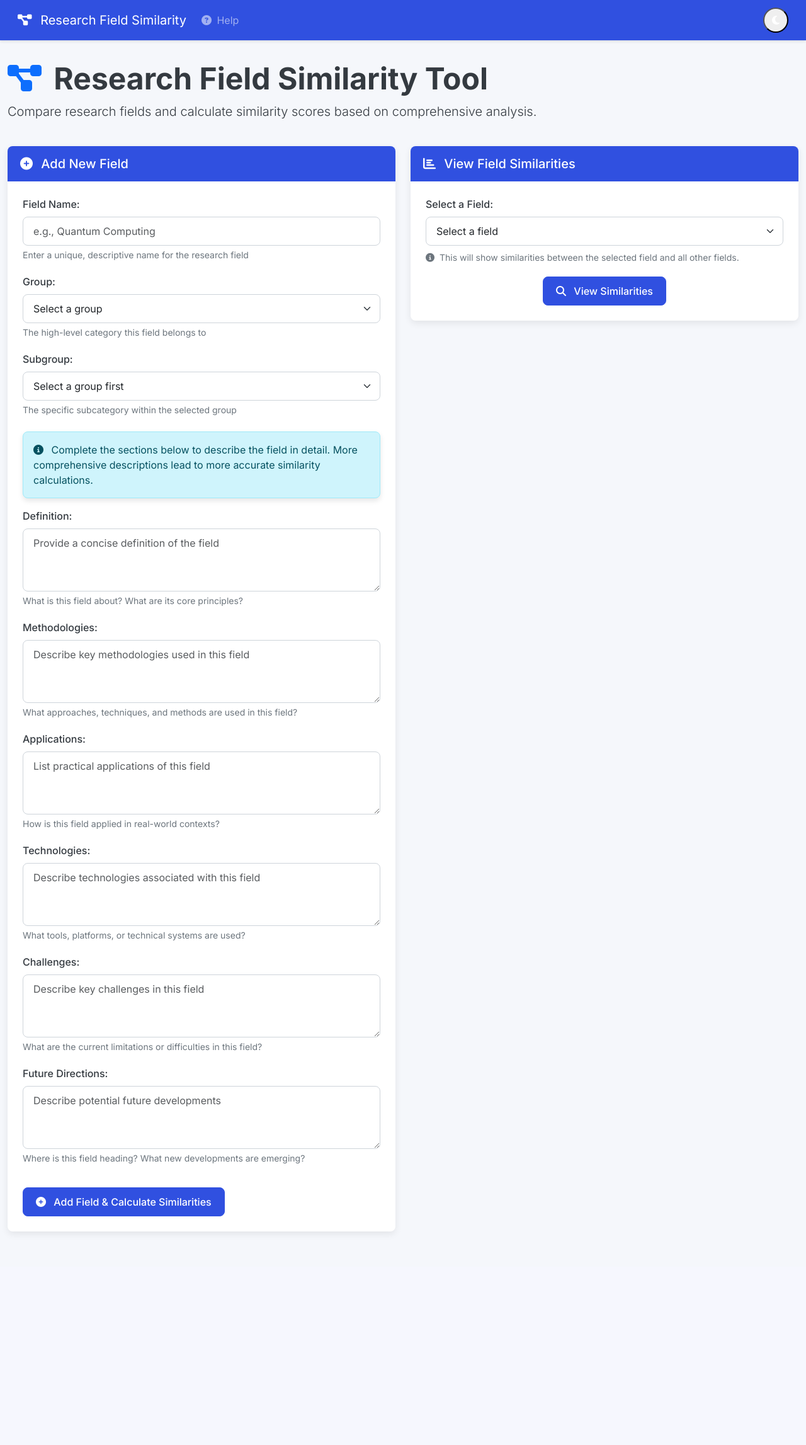
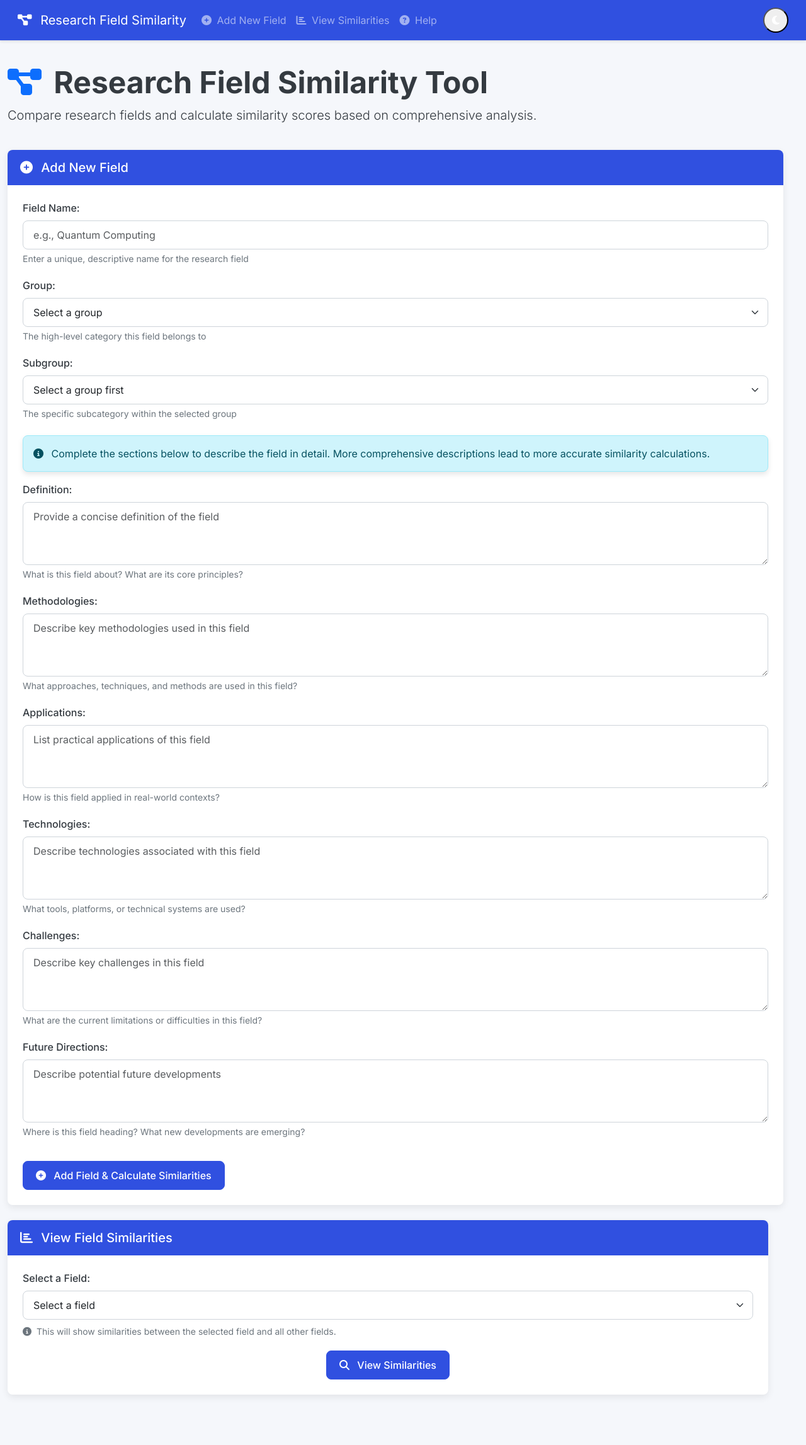
Before and after one commit to Mohammed87FS/Tags_Similarity_Calcualtion, a Flask app: page / in a window 1280 px wide. Shown: the whole page at 63% size. Before the commit the page ends 1959 px from the top, so only its background shows below. Run offline with Flask 3, Linux system fonts and the light colour scheme; some libraries are stand-ins or nearby versions.

Commit message:
top bottom navigation works

```diff
--- a/python/static/css/styles.css
+++ b/python/static/css/styles.css
@@ -35,6 +35,19 @@ body {
     color: var(--text-primary);
     transition: background-color var(--transition-speed), color var(--transition-speed);
     padding-bottom: 2rem;
+    padding-top: 70px;
+}
+
+
+
+#add-field-section,
+#view-similarity-section {
+    scroll-margin-top: 80px;
+}
+
+/* Smooth scrolling for navigation */
+html {
+    scroll-behavior: smooth;
 }
 
 .navbar {
--- a/python/templates/final_app.html
+++ b/python/templates/final_app.html
@@ -23,7 +23,7 @@
     <!-- Skip to main content link for accessibility -->
     <a href="#main-content" class="skip-link">Skip to main content</a>
 
-    <nav class="navbar navbar-expand-lg navbar-dark bg-primary">
+    <nav class="navbar navbar-expand-lg navbar-dark bg-primary fixed-top">
         <div class="container-fluid">
             <a class="navbar-brand" href="/" aria-label="Research Field Similarity Tool Home">
                 <i class="fas fa-project-diagram me-2" aria-hidden="true"></i>
@@ -34,6 +34,16 @@
             </button>
             <div class="collapse navbar-collapse" id="navbarNav">
                 <ul class="navbar-nav me-auto">
+                    <li class="nav-item">
+                        <a class="nav-link" href="#add-field-section">
+                            <i class="fas fa-plus-circle me-1" aria-hidden="true"></i> Add New Field
+                        </a>
+                    </li>
+                    <li class="nav-item">
+                        <a class="nav-link" href="#view-similarity-section">
+                            <i class="fas fa-chart-bar me-1" aria-hidden="true"></i> View Similarities
+                        </a>
+                    </li>
                     <li class="nav-item">
                         <a class="nav-link" href="#" data-bs-toggle="modal" data-bs-target="#helpModal">
                             <i class="fas fa-question-circle me-1" aria-hidden="true"></i> Help
@@ -64,7 +74,8 @@
 
         <div class="row">
             <!-- Add New Field Section -->
-            <div class="col-lg-6">
+            <div class="row mb-4">
+                <div class="col-12">
                     <div class="card" id="add-field-section">
                         <div class="card-header bg-primary text-white">
                             <h2 class="h5 mb-0">
@@ -188,8 +199,8 @@
                 </div>
             </div>
 
-            <!-- View Similarity Section -->
-            <div class="col-lg-6">
+            <div class="row">
+                <div class="col-12">
                     <div class="card" id="view-similarity-section">
                         <div class="card-header bg-primary text-white">
                             <h2 class="h5 mb-0">
```
Lines whose indentation alone changed are shown as unchanged.
